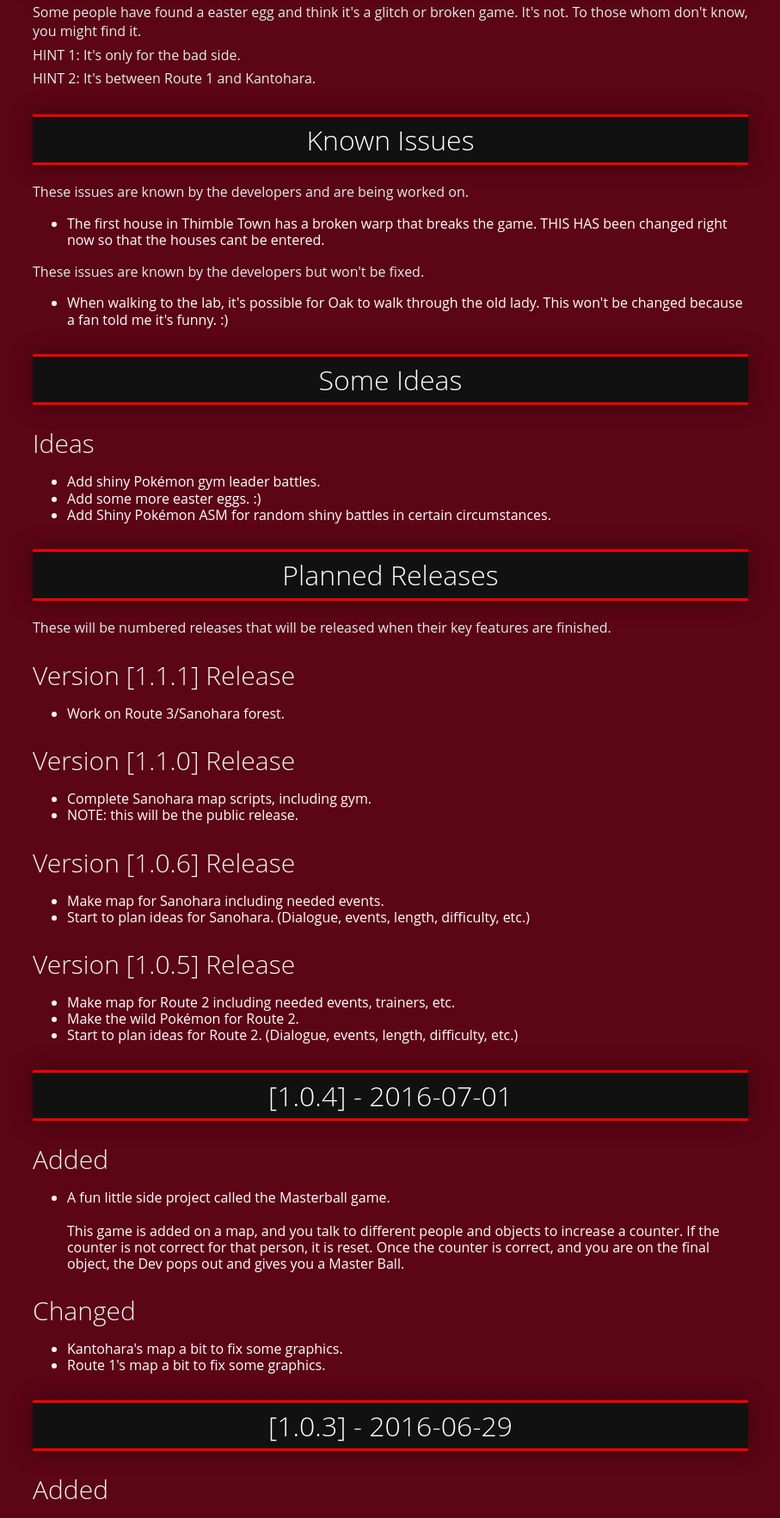
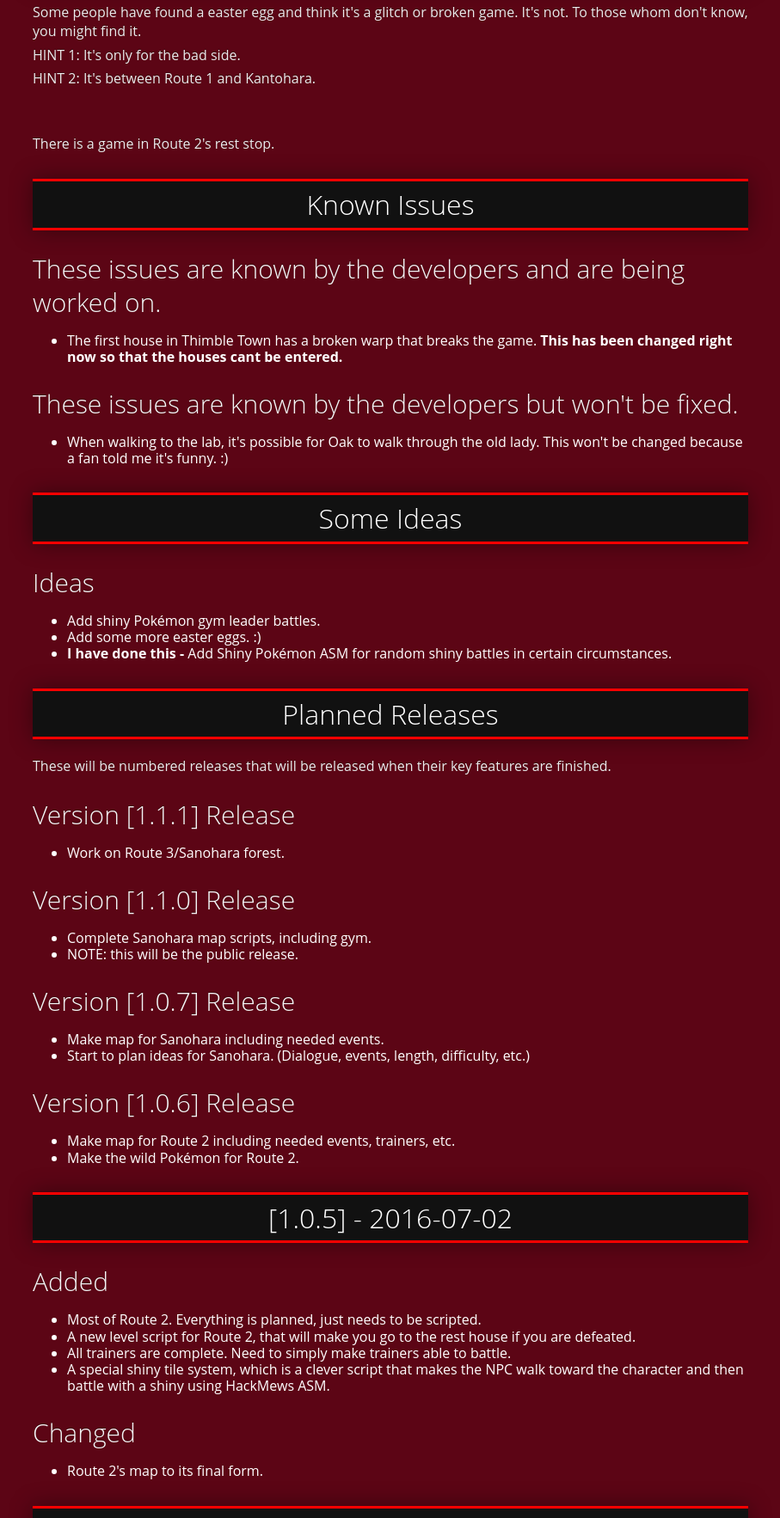
Before and after one commit to Nonibros/Pokemon-Conjure, a plain HTML site: page CHANGELOG.html in a window 1280 px wide. Shown: the part 1034-2800 px from the top of the page at 86% size, without its empty margins (186-1093 px from the left). Drawn offline with Linux system fonts and the light colour scheme.

Commit message:
Updated the website a bit. Mostly for Version 1.0.5

```diff
--- a/CHANGELOG.html
+++ b/CHANGELOG.html
@@ -26,7 +26,7 @@
 <div class="content">
 <h1 style="text-align: center;">Pokémon Conjure Change Log</h1>
 
-<p style="text-align: center;">Latest update: June 29th 2016</p>
+<p style="text-align: center;">Latest update: July 2nd 2016</p>
 
 <h2>Introduction</h2>
 
@@ -64,15 +64,19 @@
 <p>HINT 1: It's only for the bad side.</p>
 <p>HINT 2: It's between Route 1 and Kantohara.</p>
 
+</br></br>
+
+<p>There is a game in Route 2's rest stop.</p>
+
 <h2>Known Issues</h2>
 
-<p>These issues are known by the developers and are being worked on.</p>
+<h3>These issues are known by the developers and are being worked on.</h3>
 
 <ul>
-<li>The first house in Thimble Town has a broken warp that breaks the game. THIS HAS been changed right now so that the houses cant be entered.</li>
+<li>The first house in Thimble Town has a broken warp that breaks the game. <b>This has been changed right now so that the houses cant be entered.</b></li>
 </ul>
 
-<p>These issues are known by the developers but won't be fixed.</p>
+<h3>These issues are known by the developers but won't be fixed.</h3>
 
 <ul>
 <li>When walking to the lab, it's possible for Oak to walk through the old lady. This won't be changed because a fan told me it's funny. :)</li>
@@ -85,7 +89,7 @@
 <ul>
 <li>Add shiny Pokémon gym leader battles.</li>
 <li>Add some more easter eggs. :)</li>
-<li>Add Shiny Pokémon ASM for random shiny battles in certain circumstances.</li>
+<li><b>I have done this - </b>Add Shiny Pokémon ASM for random shiny battles in certain circumstances.</li>
 </ul>
 
 <h2>Planned Releases</h2>
@@ -105,19 +109,35 @@
 <li>NOTE: this will be the public release.</li>
 </ul>
 
-<h3>Version [1.0.6] Release</h3>
+<h3>Version [1.0.7] Release</h3>
 
 <ul>
 <li>Make map for Sanohara including needed events.</li>
 <li>Start to plan ideas for Sanohara. (Dialogue, events, length, difficulty, etc.)</li>
 </ul>
 
-<h3>Version [1.0.5] Release</h3>
+<h3>Version [1.0.6] Release</h3>
 
 <ul>
 <li>Make map for Route 2 including needed events, trainers, etc.</li>
 <li>Make the wild Pokémon for Route 2.</li>
-<li>Start to plan ideas for Route 2. (Dialogue, events, length, difficulty, etc.)</li>
+</ul>
+
+<h2>[1.0.5] - 2016-07-02</h2>
+
+<h3>Added</h3>
+
+<ul>
+<li>Most of Route 2. Everything is planned, just needs to be scripted.</li>
+<li>A new level script for Route 2, that will make you go to the rest house if you are defeated.</li>
+<li>All trainers are complete. Need to simply make trainers able to battle.</li>
+<li>A special shiny tile system, which is a clever script that makes the NPC walk toward the character and then battle with a shiny using HackMews ASM.</li>
+</ul>
+
+<h3>Changed</h3>
+
+<ul>
+<li>Route 2's map to its final form.</li>
 </ul>
 
 <h2>[1.0.4] - 2016-07-01</h2>
```
Also changed, not shown: CONTRIBUTIONS.html (+7 -7 lines), index.html (+1 -1 lines), README.txt.
